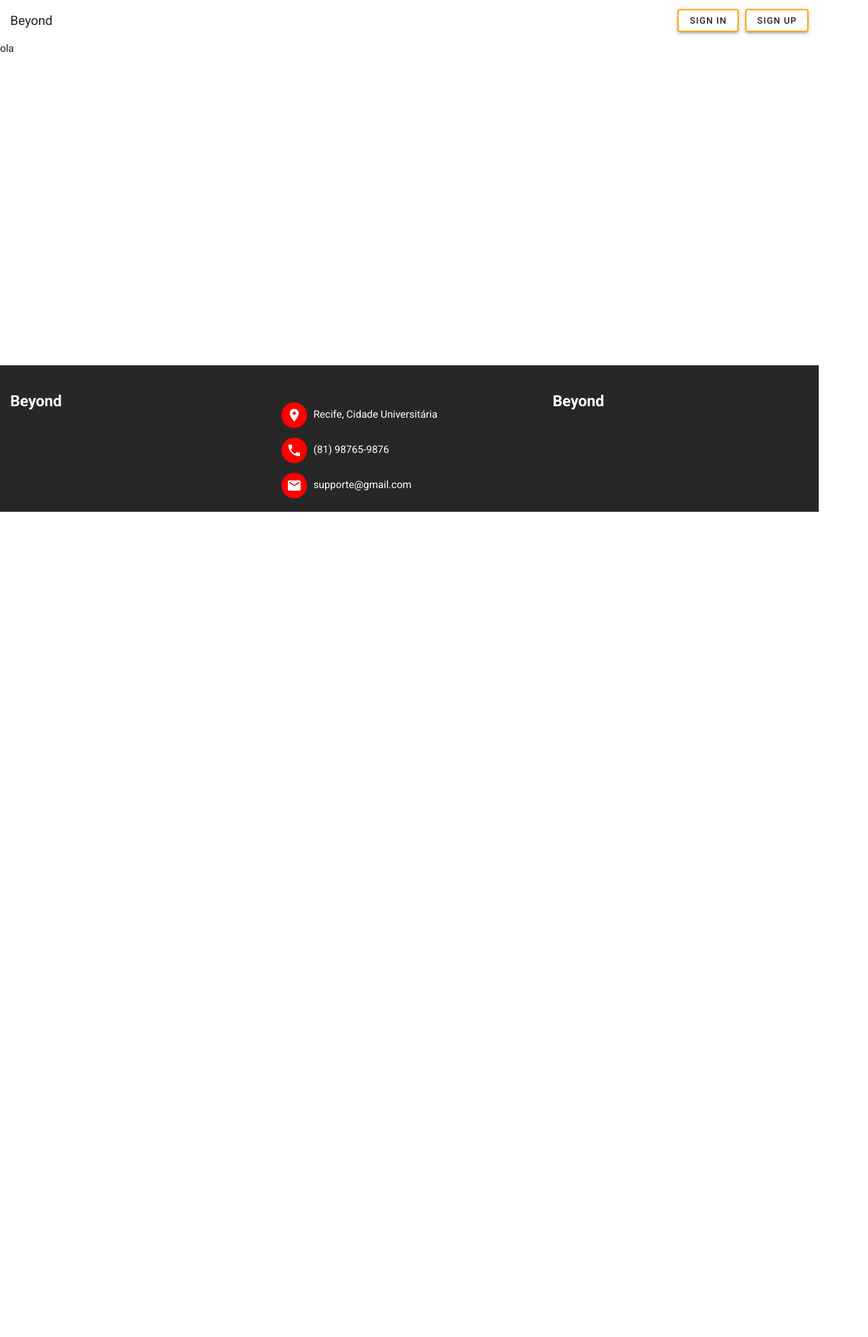
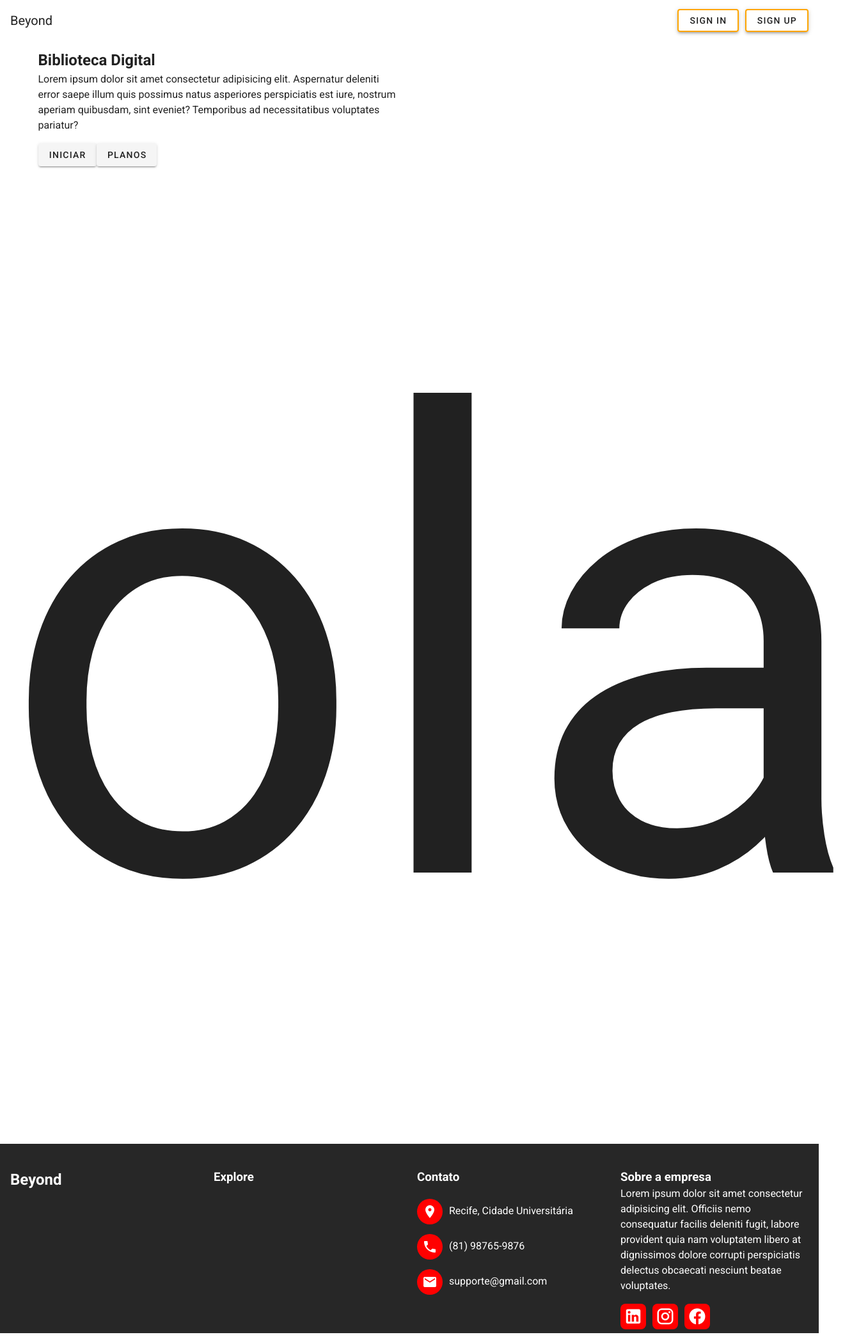
Before and after one commit to YuriVascsH/ProjetoBeyondVuejs, a Vue app: page /#/ in a window 1280 px wide. Shown: the whole page at 64% size, 1357 px wide, since content can reach past the window. Before the commit the page ends 800 px from the top, so only its background shows below. Built offline with nearby package versions, Linux system fonts and the light colour scheme.

Commit message:
Terminar footer e add main

```diff
--- a/src/pages/home.vue
+++ b/src/pages/home.vue
@@ -13,19 +13,42 @@
           Sign up
         </v-btn>
       </v-app-bar>
+      <!-- Conteudo Principal -->
       <v-main>
-        ola
+        <v-container>
+          <v-row>
+            <v-col cols="6">
+              <h2>
+                Biblioteca Digital
+              </h2>
+              <p>Lorem ipsum dolor sit amet consectetur adipisicing elit. Aspernatur deleniti error saepe illum
+                 quis possimus natus asperiores perspiciatis est iure, nostrum aperiam quibusdam, sint eveniet? Temporibus ad necessitatibus voluptates pariatur?
+              </p>
+              <v-btn>Iniciar</v-btn>
+              <v-btn>Planos</v-btn>
+            </v-col>
+          </v-row>
+
+        </v-container>
+        <p style="font-size: 1000px;">ola</p>
       </v-main>
 
       <!-- Foooter -->
-     <v-footer app dark>
+     <v-footer  dark >
       <v-row class="inicio">
-        <v-col cols="4">
+        <v-col cols="3">
           <h2>
             Beyond
           </h2>
         </v-col>
-        <v-col cols="4">
+        <v-col cols="3">
+          <h3>
+            Explore
+          </h3>
+        </v-col>
+        <!-- Contato -->
+        <v-col cols="3">
+          <h3>Contato</h3>
   <div class="espaco inicio">
     <v-icon class="fundo">mdi-map-marker</v-icon>
     <span>Recife, Cidade Universitária</span>
@@ -39,11 +62,18 @@
     <span>supporte@gmail.com</span>
   </div>
 </v-col>
-<v-col cols="4">
-          <h2>
-            Beyond
-          </h2>
-        </v-col>
+<v-col cols="3">
+  <h3>
+    Sobre a empresa
+  </h3>
+  <p>
+    Lorem ipsum dolor sit amet consectetur adipisicing elit. Officiis nemo consequatur facilis deleniti fugit, labore provident quia nam voluptatem libero at dignissimos dolore corrupti perspiciatis delectus obcaecati nesciunt beatae voluptates.
+  </p>
+    <v-icon class="icone direita" size="30">mdi-linkedin</v-icon>
+    <v-icon class="icone direita" size="30">mdi-instagram</v-icon>
+    <v-icon class="icone" size="30">mdi-facebook</v-icon>
+</v-col>
+
       </v-row>
      </v-footer>
     </v-app>
@@ -82,5 +112,14 @@
 .inicio {
   margin-top: 20px;
 }
+.icone {
+  width: 40px;
+  height: 40px;
+  border-radius: 20%;
+  background-color: red;
+}
 
+.direita {
+  margin-right: 10px;
+}
 </style>
--- a/src/pages/perfil.vue
+++ b/src/pages/perfil.vue
@@ -1,3 +1,46 @@
 <template>
-    <div>perfil</div>
+    <div class="text-center">
+    <v-dialog
+      v-model="dialog"
+      style="width=1080px; height=768px"
+
+
+    >
+      <template v-slot:activator="{ on, attrs }">
+        <v-btn
+          color="red lighten-2"
+          dark
+          v-bind="attrs"
+          v-on="on"
+        >
+          Entrar
+        </v-btn>
+      </template>
+
+
+
+
+
+        <!-- <v-card-actions>
+          <v-spacer></v-spacer>
+          <v-btn
+            color="primary"
+            text
+            @click="dialog = false"
+          >
+            I accept
+          </v-btn>
+        </v-card-actions> -->
+    </v-dialog>
+  </div>
 </template>
+
+<script>
+  export default {
+    data () {
+      return {
+        dialog: false,
+      }
+    },
+  }
+</script>
```
Also changed, not shown: src/components/popupslogin.vue (added, +15 -0 lines), src/assets/banner.png (added), src/assets/login.png (added).
